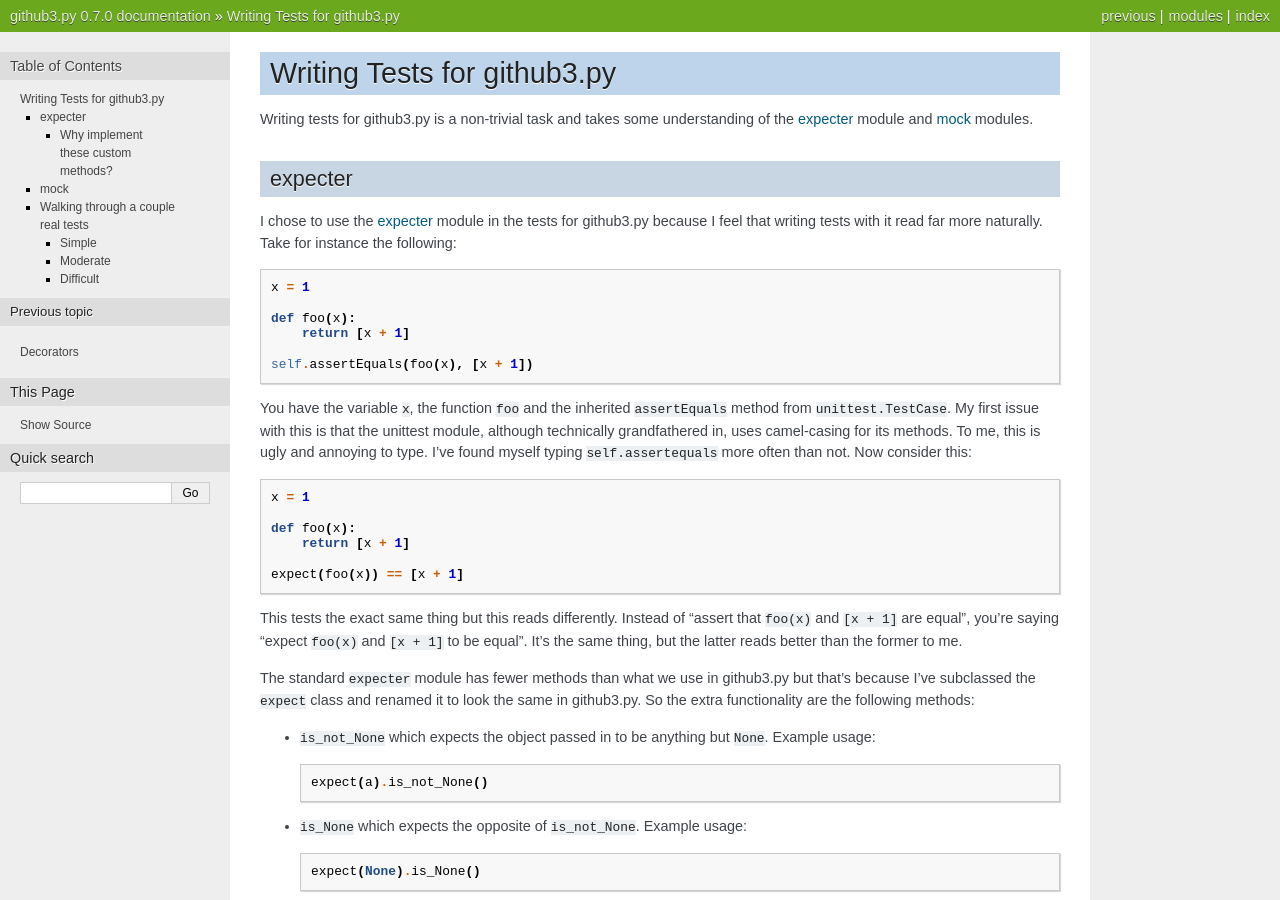
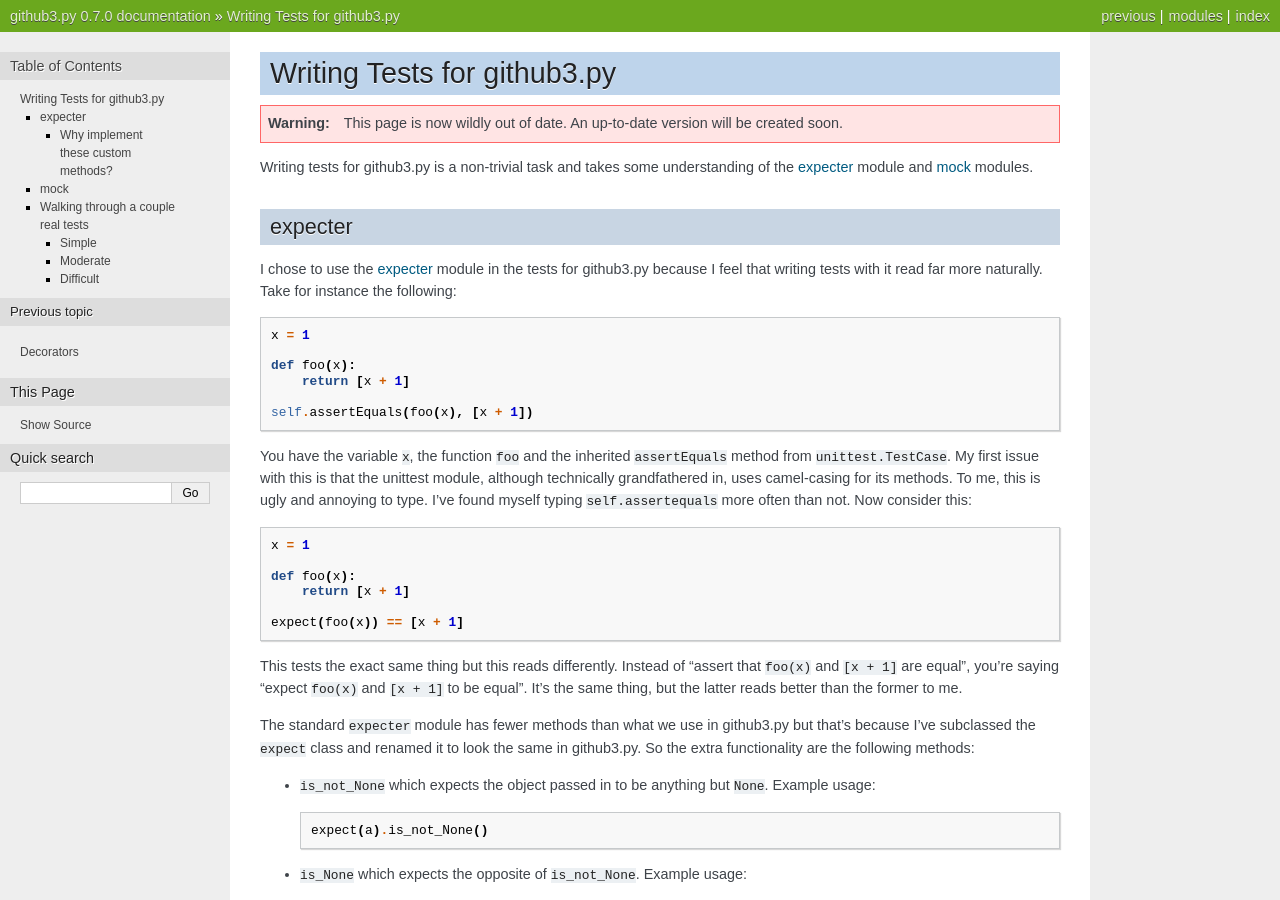
Before and after one commit to sigmavirus24/github3.py, a Sphinx documentation site: the page built from docs/testing.rst, in a window 1280 px wide and 900 px high. Built offline with Sphinx 7.4.7, drawn with Linux system fonts in a browser that asks for light colours.

Commit message:
Update testing docs

```diff
--- a/docs/testing.rst
+++ b/docs/testing.rst
@@ -1,5 +1,10 @@
 Writing Tests for github3.py
 ============================
+
+.. warning::
+
+    This page is now wildly out of date. An up-to-date version will be created
+    soon.
 
 Writing tests for github3.py is a non-trivial task and takes some
 understanding of the expecter_ module and mock_ modules.
```
